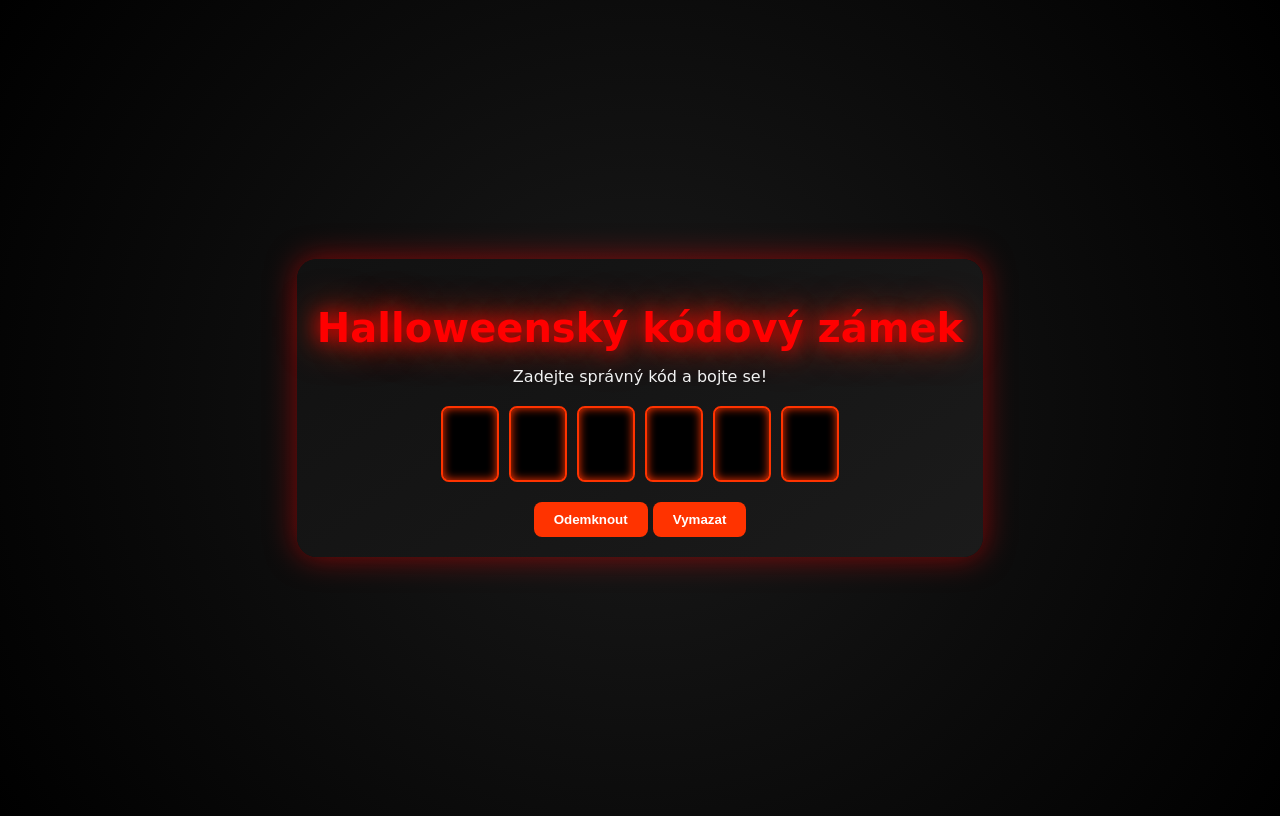
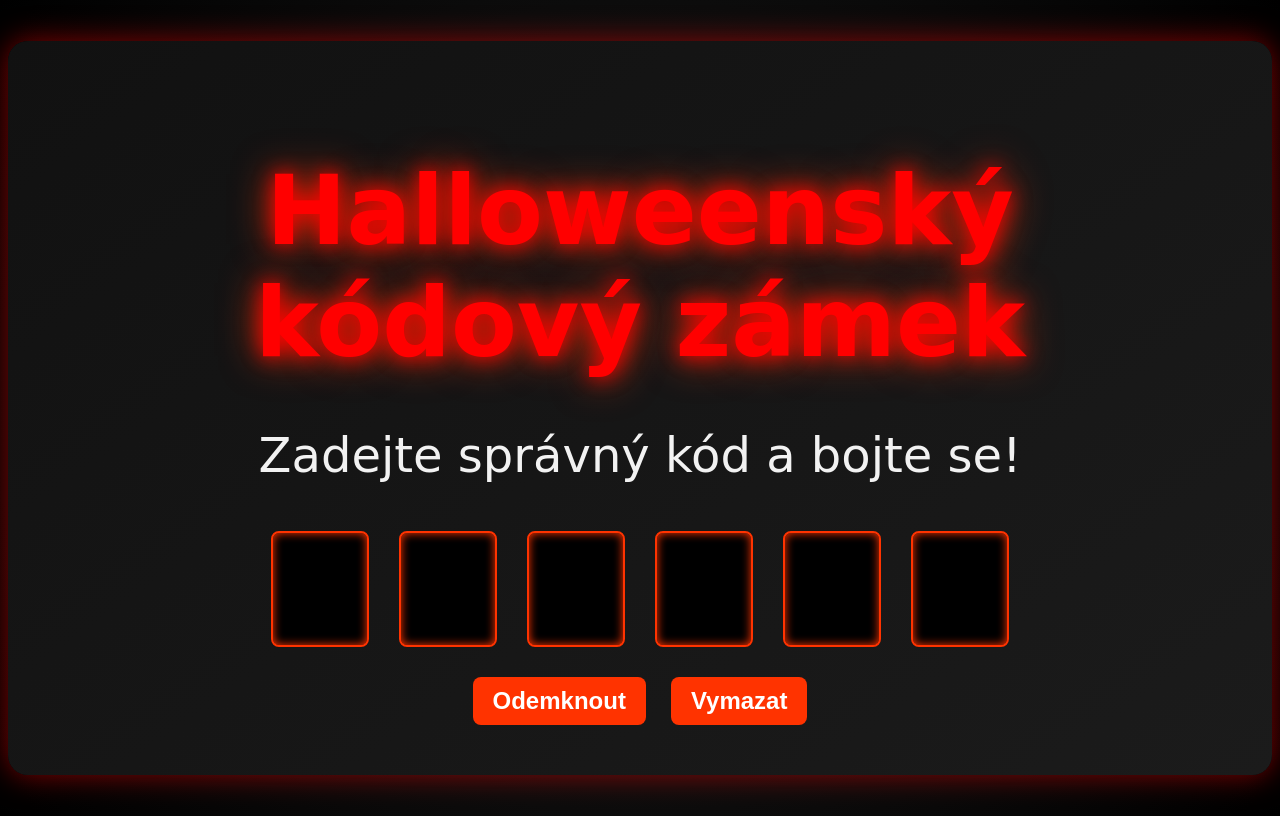
Before and after one commit to petrashaker/Halloween_lock, a plain HTML site: page index.html in a window 1280 px wide. Drawn offline with Linux system fonts and the light colour scheme.

Commit message:
sound with thunder, bigger sizes

```diff
--- a/index.html
+++ b/index.html
@@ -19,12 +19,15 @@
       text-align: center;
       color: #ff0000;
       text-shadow: 0 0 20px #ff0000, 0 0 40px #ff3300;
-      font-size: 2.5em;
+      font-size: 6em;
       margin-bottom: 10px;
+    }
+    p {
+      font-size: 3em;
     }
     .panel {
       background: linear-gradient(145deg, #111, #1b1b1b);
-      padding: 20px;
+      padding: 50px;
       border-radius: 20px;
       box-shadow: 0 0 30px rgba(255, 0, 0, 0.5);
       text-align: center;
@@ -33,14 +36,14 @@
     .slots {
       display: flex;
       justify-content: center;
-      gap: 10px;
-      margin: 20px 0;
+      gap: 30px;
+      margin: 30px 0;
     }
     .slot input {
-      width: 50px;
-      height: 70px;
+      width: 90px;
+      height: 110px;
       text-align: center;
-      font-size: 2em;
+      font-size: 4em;
       font-weight: bold;
       color: #ff0000;
       background: #000;
@@ -57,6 +60,8 @@
       border-radius: 8px;
       cursor: pointer;
       transition: background 0.3s;
+      font-size: 1.5em;
+      margin: 0 10px;
     }
     button:hover {
       background: #cc0000;
@@ -118,7 +123,7 @@
   <div class="ghost" id="ghost">
     <img src="./img/duch pudy gif.gif" alt="ghost" class="img" />
     <audio autoplay id="sound">
-      <source src="./sound/duch pudy reworked.mp3" type="audio/mpeg">
+      <source src="./sound/duch pudy reworked with thunder.mp3" type="audio/mpeg">
     </audio>
   </div>
   <script>
```
Also changed, not shown: 2 other files.
